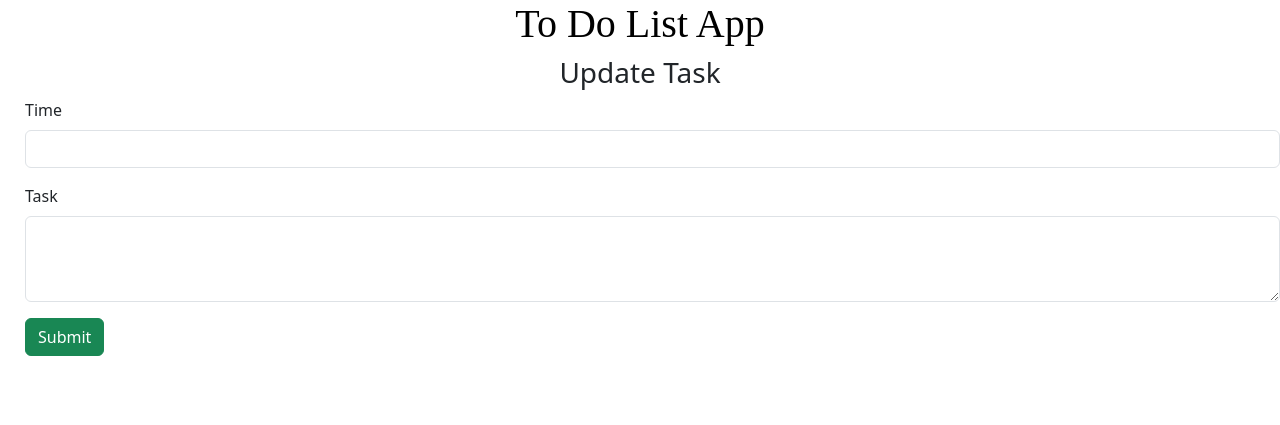
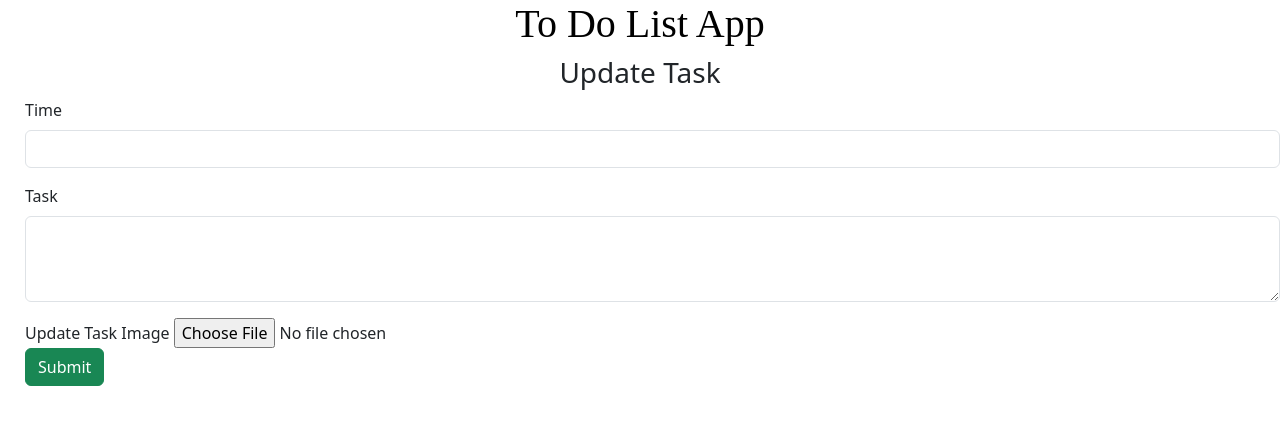
Before and after one commit to jenilchudgar/To-Do-List-App, a Flask app: page /update_task/1 in a window 1280 px wide. Shown: the top 425 px of the page. Run offline with Flask 3, Linux system fonts and the light colour scheme; the visitor is signed in with stand-in values (Sample User, id 1); data that the repository does not hold is empty; some libraries are stand-ins or nearby versions.

Commit message:
Added Image to tasks

```diff
--- a/code.sql
+++ b/code.sql
@@ -1,2 +1,2 @@
 USE flaskbase;
-SELECT * FROM Persons;
+SELECT * FROM tasks;
--- a/main.py
+++ b/main.py
@@ -3,6 +3,7 @@ from flask_mysqldb import MySQL
 from flask_login import LoginManager,UserMixin,login_user,login_required,logout_user,current_user
 from flask_bcrypt import Bcrypt
 import MySQLdb.cursors
+from base64 import *
 
 app = Flask(__name__)
 app.secret_key = 'SECRET_KEY_2025'
@@ -77,6 +78,15 @@ def view_task():
     users = []
     l = []
 
+    base64_images = []
+    for img in tasks:
+        if img['image'] is not None:
+            base64_img = b64encode(img['image']).decode('utf-8')
+        else:
+            base64_img = ""
+        base64_images.append(base64_img)
+    print(tasks)
+
     if not tasks:
             return render_template('result.html',title="No Results Found!",msg="The query you entered, matched with no tasks.",color="#fc4747",image="error.png",rd="home"),404
     else:
@@ -86,14 +96,14 @@ def view_task():
                 user = cursor.fetchone()
                 users.append(user)
 
-            for user,task in zip(users,tasks):
+            for user,task,img in zip(users,tasks,base64_images):
                 if user['username'] is not None:
-                    l.append((user['username'],task,))
+                    l.append((user['username'],task,img))
                 else:
-                    l.append(("Deleted User",task,))
+                    l.append(("Deleted User",task,img))
         else:
-            for task in tasks:
-                l.append((user['username'],task,))
+            for task,img in zip(tasks,base64_images):
+                l.append((user.username,task,img))
 
 
         return render_template("tasks.html",full_list=l,title=title),200
@@ -105,13 +115,20 @@ def add_task():
     if "task" in request.form and "time" in request.form and request.method == 'POST':
         task = request.form['task']
         time = request.form['time']
+        image = request.files['image']
+        image_data = None
+
+        if image:
+            image_data = image.read()
+
         user_id = current_user.id
         if is_admin():
             user_id = int(request.form['userid'])
 
-        cursor.execute("INSERT INTO tasks (user_id, time, task) VALUES (%s, %s, %s)",(user_id,time,task))
+        cursor.execute("INSERT INTO tasks (user_id, time, task,image) VALUES (%s, %s, %s, %s)",(user_id,time,task,image_data))
         mysql.connection.commit()
         return redirect(url_for('view_task'))
+
     cursor.execute("SELECT * FROM persons")
     users = cursor.fetchall()
     return render_template("add_tasks.html",admin=is_admin(),users=users),200
@@ -133,17 +150,30 @@ def delete_task(task_id):
 @login_required
 def update_task(task_id):
     cursor = mysql.connection.cursor(MySQLdb.cursors.DictCursor)
+    if "image" in request.files:
+        img = request.files['image'].read()
+
     if request.method == 'POST':
         if is_admin():
-            cursor.execute("UPDATE TASKS SET time = %s, task = %s WHERE id = %s",(request.form['time'], request.form['task'], task_id))
+            if img:
+                cursor.execute("UPDATE TASKS SET time = %s, task = %s, image = %s WHERE id = %s",(request.form['time'], request.form['task'],img, task_id))
+            else:
+                cursor.execute("UPDATE TASKS SET time = %s, task = %s WHERE id = %s",(request.form['time'], request.form['task'], task_id))
         else:
-            cursor.execute("UPDATE TASKS SET time = %s, task = %s WHERE id = %s AND user_id = %s",(request.form['time'], request.form['task'], task_id, current_user.id))
+            if img:
+                cursor.execute("UPDATE TASKS SET time = %s, task = %s, image = %s WHERE id = %s AND user_id = %s",(request.form['time'], request.form['task'],img, task_id, current_user.id))
+            else:
+                cursor.execute("UPDATE TASKS SET time = %s, task = %s WHERE id = %s AND user_id = %s",(request.form['time'], request.form['task'], task_id, current_user.id))
+
         mysql.connection.commit()
         return redirect(url_for('view_task'))
 
-    cursor.execute("SELECT * FROM TASKS WHERE user_id = %s and id = %s",(current_user.id,task_id))
+
     if is_admin():
         cursor.execute("SELECT * FROM TASKS WHERE id = %s",(task_id,))
+    else:
+        cursor.execute("SELECT * FROM TASKS WHERE user_id = %s and id = %s",(current_user.id,task_id))
+
     task = cursor.fetchone()
     return render_template('update_task.html',task_id=task_id,task=task),200
 
@@ -301,7 +331,7 @@ def search():
             else:
                 title = f"Search result(s) matching with {q}"
                 for task in tasks:
-                    l.append((user['username'],task,))
+                    l.append((user.username,task,))
 
             return render_template("tasks.html",full_list=l,title=title),200
     return render_template("index.html")
--- a/templates/add_tasks.html
+++ b/templates/add_tasks.html
@@ -7,7 +7,7 @@
             margin-left: 25px;
         }
     </style>
-    <form method="post">
+    <form method="post" enctype="multipart/form-data">
         <div class="mb-3 box">
             <label for="exampleFormControlInput1" class="form-label" >Time</label>
             <input class="form-control" name="time" id="exampleFormControlInput1" placeholder="12:00 PM">
@@ -15,6 +15,10 @@
         <div class="mb-3 box">
             <label for="exampleFormControlTextarea1" class="form-label">Task</label>
             <textarea class="form-control" name="task" id="exampleFormControlTextarea1" rows="3"></textarea>
+        </div>
+        <div class="form-group box">
+            <label for="exampleFormControlFile1">Task Image</label>
+            <input type="file" class="form-control-file" id="exampleFormControlFile1" accept="image/*" name="image">
         </div>
         {% if admin %}
             <select class="form-select box" aria-label="Default select example" style="display: block; width: 200px;" name="userid" >
--- a/templates/base.html
+++ b/templates/base.html
@@ -7,7 +7,10 @@
     <link href="https://cdn.jsdelivr.net/npm/bootstrap@5.3.6/dist/css/bootstrap.min.css" rel="stylesheet" integrity="sha384-4Q6Gf2aSP4eDXB8Miphtr37CMZZQ5oXLH2yaXMJ2w8e2ZtHTl7GptT4jmndRuHDT" crossorigin="anonymous">
     <link rel="icon" href="/static/icon.ico" type="image/x-icon">
     <style>
-
+        img{
+          user-select: none;
+          pointer-events: none;
+        }
     </style>
   </head>
   <body>
--- a/templates/update_task.html
+++ b/templates/update_task.html
@@ -7,7 +7,7 @@
             margin-left: 25px;
         }
     </style>
-    <form method="post">
+    <form method="post" enctype="multipart/form-data">
         <div class="mb-3 box">
             <label for="exampleFormControlInput1" class="form-label" >Time</label>
             <input class="form-control" name="time" id="exampleFormControlInput1" value="{{task.time}}">
@@ -16,7 +16,10 @@
             <label for="exampleFormControlTextarea1" class="form-label">Task</label>
             <textarea class="form-control" name="task" id="exampleFormControlTextarea1" rows="3">{{task.task}}</textarea>
         </div>
-
+        <div class="form-group box">
+            <label for="exampleFormControlFile1">Update Task Image</label>
+            <input type="file" class="form-control-file" id="exampleFormControlFile1" accept="image/*" name="image">
+        </div>
         <button type="submit" class="btn btn-success box">Submit</button>
     </form>
 {% endblock %}
```
Also changed, not shown: templates/tasks.html (+8 -0 lines).
